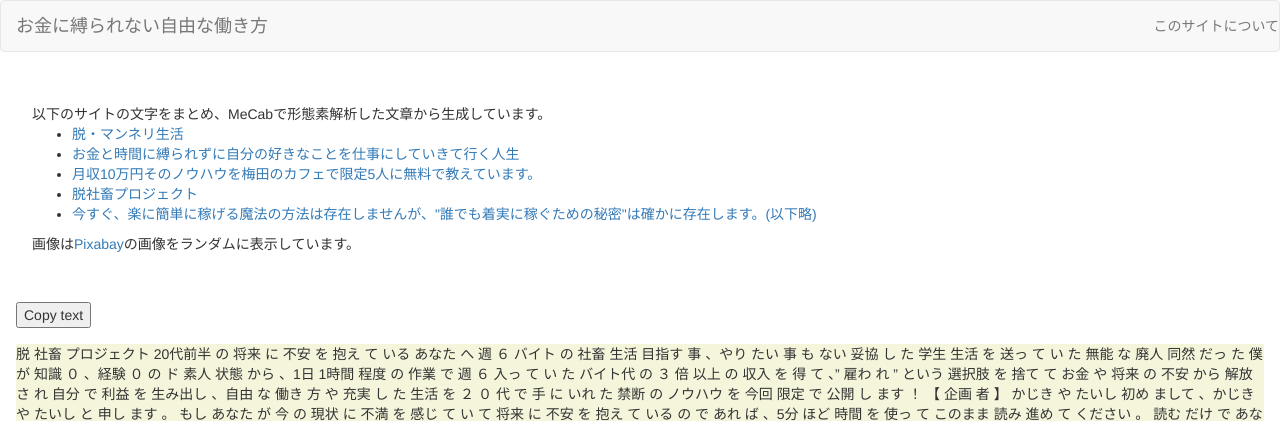
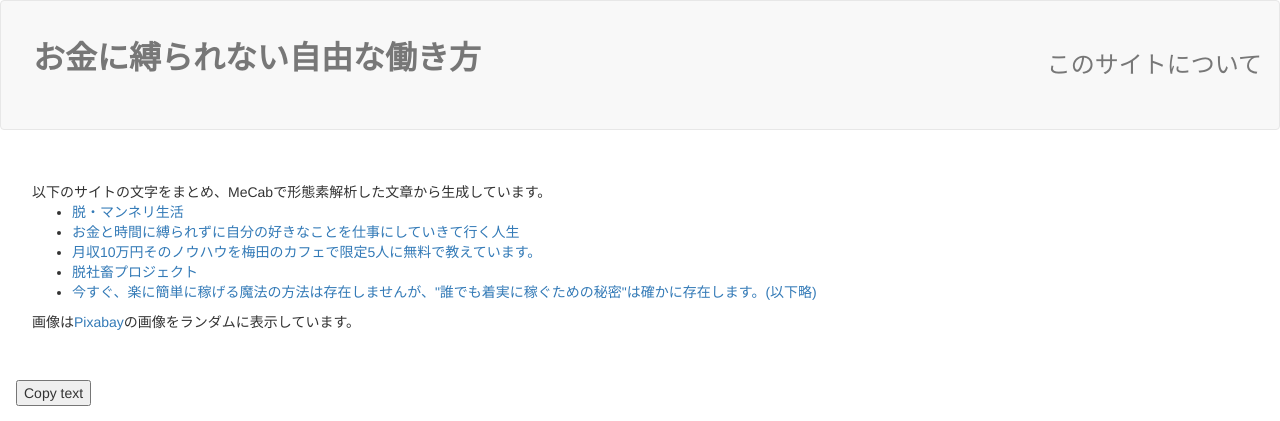
Before and after one commit to SunSki/my-first-blog, a Django app: page /txtGen/raw/ in a window 1280 px wide. Shown: the top 421 px of the page. Run offline with Django 3.2, Linux system fonts and the light colour scheme; style sheets or scripts are compiled from the project's sources; some libraries are stand-ins or nearby versions.

Commit message:
nav style change

```diff
--- a/blog/static/scss/txtGen.scss
+++ b/blog/static/scss/txtGen.scss
@@ -1,3 +1,20 @@
+
+.navbar{
+    .container-fluid{
+        padding: 32px;
+    }
+
+    &-brand{
+        font-size: 32px;
+        font-weight: bold;
+    }
+
+    &-text{
+        font-size: 24px;
+    }
+}
+
+
 .txtGen {
     padding-top: 48px;
 
@@ -24,6 +41,7 @@
 
     &_contents{
         font-size: 28px;
+        padding-bottom: 32px;
 
         &_item{
             padding: 42px;
@@ -34,7 +52,8 @@
     }
 
     &_footer{
-        padding-bottom: 32px;
+        padding-bottom: 48px;
+        font-size: 24px;
     }
 
     .red{
--- a/blog/templates/blog/text_generate_raw.html
+++ b/blog/templates/blog/text_generate_raw.html
@@ -1,4 +1,10 @@
-<link rel="stylesheet" href="//maxcdn.bootstrapcdn.com/bootstrap/3.2.0/css/bootstrap.min.css">
+{% load sass_tags %}
+
+<head>
+    <link rel="stylesheet" href="//maxcdn.bootstrapcdn.com/bootstrap/3.2.0/css/bootstrap.min.css">
+    <link rel="stylesheet" href="{% sass_src 'scss/txtGen.scss' %}" >
+</head>
+
 
 <nav class="navbar navbar-default">
     <div class="container-fluid">
```
